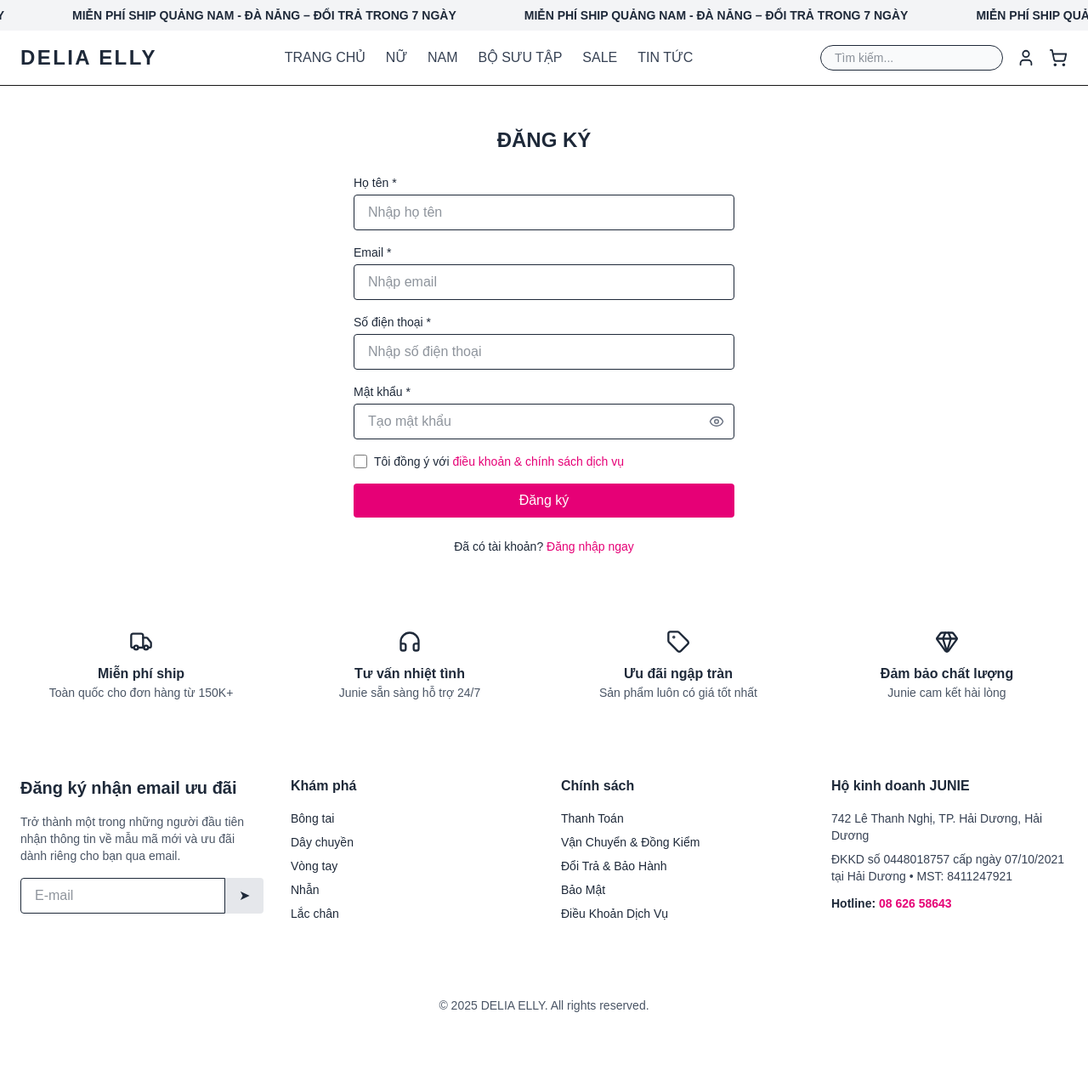
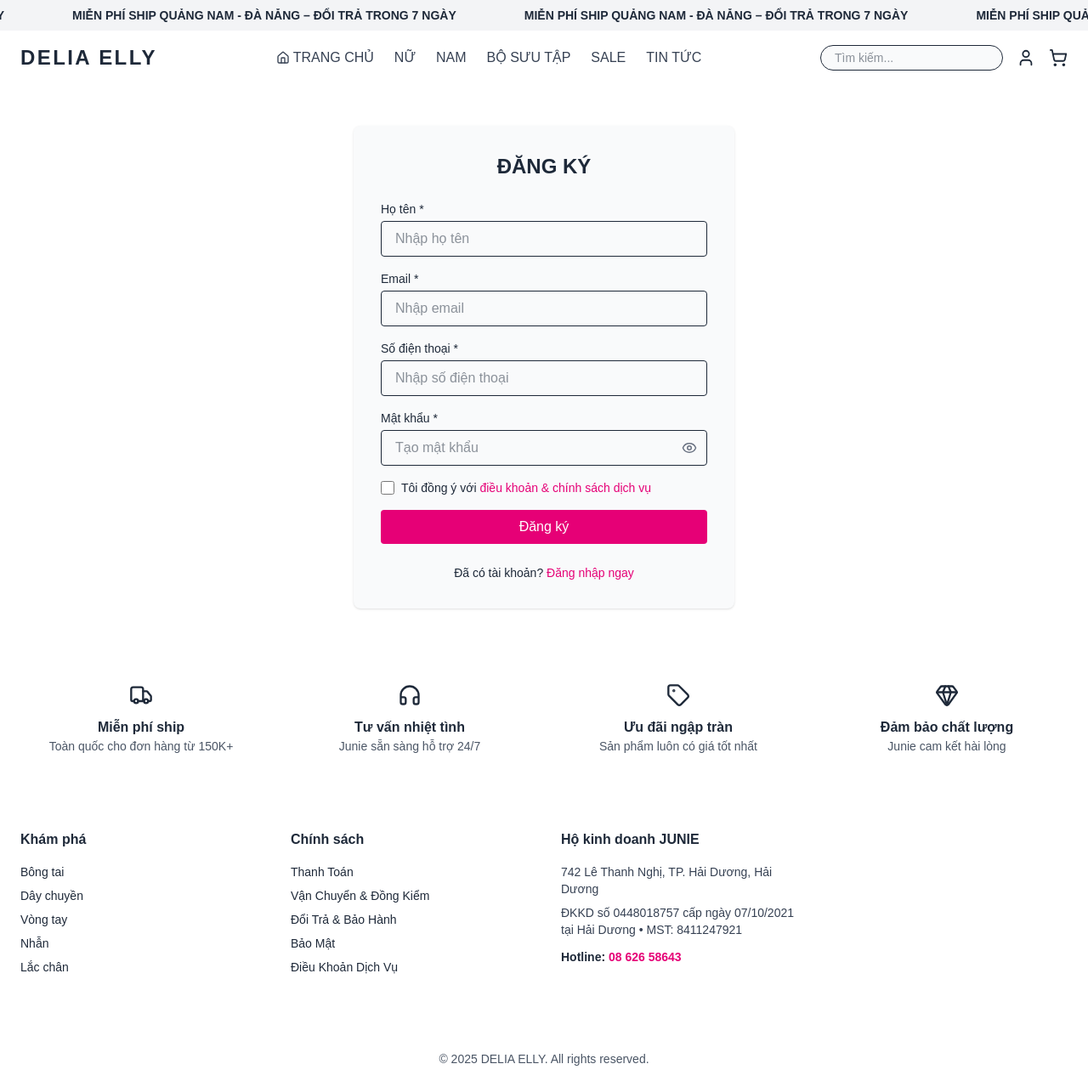
Before and after one commit to hung-hub52/delia-fashion-app, a Next.js app: page /account/register in a window 1280 px wide. Shown: the whole page at 85% size. Before the commit the page ends 1209 px from the top, so only its background shows below. Built offline with nearby package versions, Linux system fonts and the light colour scheme.

Commit message:
FE User Vr2 commit

```diff
--- a/src/app/account/login/page.jsx
+++ b/src/app/account/login/page.jsx
@@ -21,13 +21,15 @@ export default function LoginPage() {
       router.push("/"); // khách hàng về trang chủ
     }
   };
-
-  return (
-    <section className="w-full bg-white px-6 py-12">
-      <div className="max-w-md mx-auto text-gray-800">
+return (
+  <section className="w-full bg-white px-6 py-12">
+    <div className="max-w-md mx-auto text-gray-800">
+      {/* Khung xám bao quanh form */}
+      <div className="bg-gray-50 p-8 rounded-lg shadow">
         <h1 className="text-2xl font-bold mb-6 text-center uppercase">
           Đăng nhập
         </h1>
+
         <form className="space-y-4" onSubmit={handleLogin}>
           <div>
             <label className="block text-sm font-medium mb-1">Email *</label>
@@ -40,6 +42,7 @@ export default function LoginPage() {
               required
             />
           </div>
+
           <div>
             <label className="block text-sm font-medium mb-1">Mật khẩu *</label>
             <div className="relative">
@@ -60,6 +63,7 @@ export default function LoginPage() {
               </button>
             </div>
           </div>
+
           <button
             type="submit"
             className="w-full bg-pink-600 text-white py-2 rounded hover:bg-pink-500 transition"
@@ -67,6 +71,7 @@ export default function LoginPage() {
             Đăng nhập
           </button>
         </form>
+
         <p className="mt-6 text-center text-sm">
           Chưa có tài khoản?{" "}
           <Link href="/account/register" className="text-pink-600 font-medium">
@@ -74,6 +79,8 @@ export default function LoginPage() {
           </Link>
         </p>
       </div>
-    </section>
-  );
+    </div>
+  </section>
+);
+
 }
--- a/src/app/account/register/page.jsx
+++ b/src/app/account/register/page.jsx
@@ -4,6 +4,7 @@ import { useRouter } from "next/navigation";
 import { useState } from "react";
 import { Eye, EyeOff } from "lucide-react";
 import { notifyUser } from "@/notify/NotifyUser";
+import TermsModal from "@/components/common/TermsModal";
 
 export default function RegisterPage() {
   const router = useRouter();
@@ -11,6 +12,7 @@ export default function RegisterPage() {
   const [phone, setPhone] = useState("");
   const [agree, setAgree] = useState(false);
   const [showPassword, setShowPassword] = useState(false);
+  const [showTerms, setShowTerms] = useState(false);
 
 
   // OTP modal
@@ -46,9 +48,12 @@ const handleConfirmOtp = () => {
   return (
     <section className="w-full bg-white px-6 py-12">
       <div className="max-w-md mx-auto text-gray-800">
+        {/* Khung xám bao quanh form */}
+        <div className="bg-gray-50 p-8 rounded-lg shadow">
           <h1 className="text-2xl font-bold mb-6 text-center uppercase">
             Đăng ký
           </h1>
+
           <form className="space-y-4" onSubmit={handleRegister}>
             {/* Họ tên */}
             <div>
@@ -91,7 +96,9 @@ const handleConfirmOtp = () => {
 
             {/* Mật khẩu */}
             <div>
-            <label className="block text-sm font-medium mb-1">Mật khẩu *</label>
+              <label className="block text-sm font-medium mb-1">
+                Mật khẩu *
+              </label>
               <div className="relative">
                 <input
                   type={showPassword ? "text" : "password"}
@@ -120,9 +127,13 @@ const handleConfirmOtp = () => {
               />
               <label htmlFor="agree" className="text-sm">
                 Tôi đồng ý với{" "}
-              <Link href="#" className="text-pink-600 hover:underline">
+                <button
+                  type="button"
+                  onClick={() => setShowTerms(true)}
+                  className="text-pink-600 hover:underline"
+                >
                   điều khoản & chính sách dịch vụ
-              </Link>
+                </button>
               </label>
             </div>
 
@@ -172,6 +183,11 @@ const handleConfirmOtp = () => {
             </div>
           </div>
         )}
+
+        {/* Modal điều khoản */}
+        <TermsModal open={showTerms} onClose={() => setShowTerms(false)} />
+
+      </div>
     </section>
   );
 }
--- a/src/app/globals.css
+++ b/src/app/globals.css
@@ -51,6 +51,21 @@ body {
     opacity: 0;
   }
 }
+
+@keyframes fadeIn {
+  from {
+    opacity: 0;
+    transform: translateY(20px);
+  }
+  to {
+    opacity: 1;
+    transform: translateY(0);
+  }
+}
+.animate-fadeIn {
+  animation: fadeIn 0.3s ease-out;
+}
+
 
 .marquee {
   overflow: hidden;
--- a/src/components/common/Footer.jsx
+++ b/src/components/common/Footer.jsx
@@ -31,22 +31,6 @@ export default function Footer() {
 
       {/* Hàng dưới */}
       <div className="max-w-7xl mx-auto grid grid-cols-1 md:grid-cols-4 gap-10 px-6 py-12">
-        {/* Đăng ký email */}
-        <div className="md:col-span-1">
-          <h4 className="text-xl font-bold mb-4">Đăng ký nhận email ưu đãi</h4>
-          <p className="text-sm text-gray-600 mb-4">
-            Trở thành một trong những người đầu tiên nhận thông tin về mẫu mã
-            mới và ưu đãi dành riêng cho bạn qua email.
-          </p>
-          <div className="flex">
-            <input
-              type="email"
-              placeholder="E-mail"
-              className="flex-1 border rounded-l px-4 py-2 focus:outline-none"
-            />
-            <button className="bg-gray-200 px-4 rounded-r">➤</button>
-          </div>
-        </div>
 
         {/* Khám phá */}
         <div>
--- a/src/components/common/Header.jsx
+++ b/src/components/common/Header.jsx
@@ -1,9 +1,40 @@
+"use client";
 import Link from "next/link";
-import { User, ShoppingCart } from "lucide-react";
+import { User, ShoppingCart, Home } from "lucide-react";
+import { usePathname } from "next/navigation";
+import { useEffect, useState } from "react";
 
 export default function Header() {
+  const pathname = usePathname();
+  const [isScrolled, setIsScrolled] = useState(false);
+
+  const menuItems = [
+    {
+      name: "Trang chủ",
+      href: "/",
+      icon: <Home size={16} className="inline-block mr-1" />,
+    },
+    { name: "Nữ", href: "/nu" },
+    { name: "Nam", href: "/nam" },
+    { name: "Bộ sưu tập", href: "/collection" },
+    { name: "Sale", href: "/sale" },
+    { name: "Tin tức", href: "/blog" },
+  ];
+
+  useEffect(() => {
+    const handleScroll = () => {
+      setIsScrolled(window.scrollY > 10);
+    };
+    window.addEventListener("scroll", handleScroll);
+    return () => window.removeEventListener("scroll", handleScroll);
+  }, []);
+
   return (
-    <header className="border-b w-full bg-white">
+    <header
+      className={`w-full top-0 z-50 transition-shadow duration-300 ${
+        isScrolled ? "fixed bg-white shadow-md" : "relative bg-white"
+      }`}
+    >
       {/* Banner chạy chữ */}
       <div className="bg-gray-100 text-gray-800 font-bold py-2 text-sm overflow-hidden relative">
         <div className="marquee flex">
@@ -36,24 +67,36 @@ export default function Header() {
       <nav className="w-full bg-white">
         <div className="max-w-7xl mx-auto flex items-center justify-between px-6 py-4">
           {/* Logo */}
-          <div className="text-2xl font-bold tracking-widest text-gray-800">
+          <Link
+            href="/"
+            className="text-2xl font-bold tracking-widest text-gray-800 hover:text-pink-600 transition-colors"
+          >
             DELIA ELLY
-          </div>
+          </Link>
 
           {/* Menu */}
-          <ul className="hidden md:flex space-x-6 uppercase font-medium text-gray-700">
-            {["Trang chủ", "Nữ", "Nam", "Bộ sưu tập", "Sale", "Tin tức"].map(
-              (item) => (
-                <li key={item}>
+          <ul className="hidden md:flex space-x-6 uppercase font-medium">
+            {menuItems.map((item) => {
+              const isActive =
+                item.href === "/"
+                  ? pathname === "/"
+                  : pathname.startsWith(item.href);
+              return (
+                <li key={item.name}>
                   <Link
-                    href="#"
-                    className="hover:text-pink-600 transition-colors"
+                    href={item.href}
+                    className={`flex items-center transition-colors ${
+                      isActive
+                        ? "text-pink-600 font-semibold border-b-2 border-pink-600 pb-1"
+                        : "text-gray-700 hover:text-pink-600"
+                    }`}
                   >
-                    {item}
+                    {item.icon && item.icon}
+                    {item.name}
                   </Link>
                 </li>
-              )
-            )}
+              );
+            })}
           </ul>
 
           {/* Search + User + Cart */}
@@ -63,13 +106,9 @@ export default function Header() {
               placeholder="Tìm kiếm..."
               className="border rounded-full px-4 py-1 focus:outline-none text-sm bg-gray-50"
             />
-
-            {/* Icon user thay cho chữ Đăng nhập */}
             <Link href="/account/login" className="hover:text-pink-600">
               <User size={22} />
             </Link>
-
-            {/* Giỏ hàng */}
             <button className="hover:text-pink-600">
               <ShoppingCart size={22} />
             </button>
--- /dev/null
+++ b/src/components/common/TermsModal.jsx
@@ -0,0 +1,70 @@
+"use client";
+
+import { X } from "lucide-react";
+
+export default function TermsModal({ open, onClose }) {
+  if (!open) return null;
+
+  return (
+    <div className="fixed inset-0 bg-black bg-opacity-40 flex items-center justify-center z-50">
+      <div className="bg-white rounded-lg shadow-xl w-full max-w-2xl p-6 relative animate-fadeIn">
+        {/* Nút đóng */}
+        <button
+          onClick={onClose}
+          className="absolute top-3 right-3 text-gray-500 hover:text-pink-600"
+        >
+          <X size={20} />
+        </button>
+
+        <h2 className="text-xl font-bold mb-4 text-center">
+          Điều khoản & Chính sách dịch vụ
+        </h2>
+
+        <div className="space-y-4 text-sm text-gray-700 max-h-[60vh] overflow-y-auto pr-2">
+          <p>
+            Mua sắm tại website của chúng tôi, bạn vui lòng tham khảo vài điều
+            dưới đây để trải nghiệm được trọn vẹn hơn nhé:
+          </p>
+
+          <h3 className="font-semibold">Sản phẩm & Giá cả</h3>
+          <p>
+            Tụi mình luôn cố gắng cập nhật thông tin sản phẩm và giá chính xác
+            nhất. Giá có thể thay đổi nhẹ tùy thời điểm và chưa bao gồm phí giao
+            hàng (nếu có).
+          </p>
+
+          <h3 className="font-semibold">Đặt hàng & Thanh toán</h3>
+          <p>
+            Để đơn hàng được xác nhận nhanh chóng, bạn nhớ cung cấp đúng thông
+            tin liên hệ. Bạn có thể chọn nhiều cách thanh toán tiện lợi như
+            chuyển khoản, ví điện tử hoặc thanh toán khi nhận hàng (COD).
+          </p>
+
+          <h3 className="font-semibold">Giao hàng & Đổi trả</h3>
+          <p>
+            Hàng sẽ được giao trong thời gian sớm nhất có thể, tùy khu vực của
+            bạn. Nếu sản phẩm chưa dùng, còn nguyên tem mác và bị lỗi từ phía
+            chúng tôi, bạn hoàn toàn có thể đổi hoặc trả.
+          </p>
+
+          <h3 className="font-semibold">Bảo mật thông tin</h3>
+          <p>
+            Thông tin cá nhân của bạn được giữ kín, chỉ dùng để xử lý đơn hàng
+            và chăm sóc khách hàng.
+          </p>
+
+          <h3 className="font-semibold">Giải quyết khi có vấn đề</h3>
+          <p>
+            Nếu có khúc mắc, bạn hãy liên hệ ngay để tụi mình hỗ trợ. Chúng ta
+            sẽ cùng nhau tìm ra cách giải quyết hợp lý nhất.
+          </p>
+
+          <p className="mt-4">
+            👉 Bằng việc mua sắm trên website, nghĩa là bạn đồng ý với các điều
+            khoản trên rồi đó.
+          </p>
+        </div>
+      </div>
+    </div>
+  );
+}
```
Lines whose indentation alone changed are shown as unchanged.
